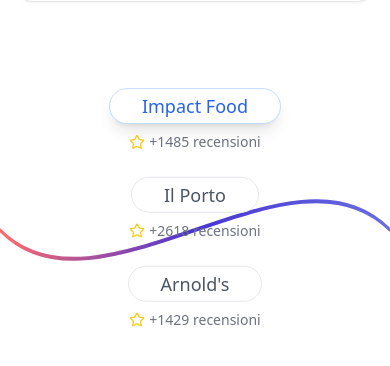
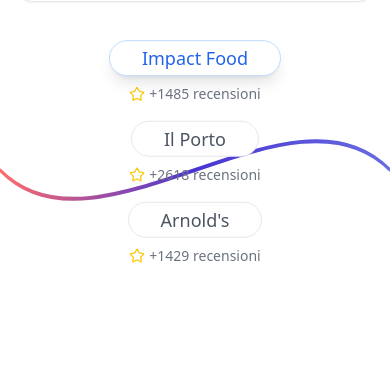
Before and after one commit to Mbenve9198/case-studies, a Next.js app: page / in a window 390 px wide. Shown: the part 1994-2360 px from the top of the page. Built offline with nearby package versions, Linux system fonts and the light colour scheme.

Commit message:
fix: ridotti spazi su mobile per evitare sovrapposizione con CTA

```diff
--- a/pages/index.tsx
+++ b/pages/index.tsx
@@ -195,7 +195,7 @@ export default function CaseStudies() {
       </div>
 
       {/* Case Study Content */}
-      <div className="max-w-6xl mx-auto px-4 pt-4 pb-32 sm:px-6 lg:px-8">
+      <div className="max-w-6xl mx-auto px-4 pt-4 pb-24 sm:pb-32 sm:px-6 lg:px-8">
         <AnimatePresence mode="wait">
           <motion.div
             key={selectedCase.id}
@@ -234,7 +234,7 @@ export default function CaseStudies() {
       </div>
 
       {/* Case Study Navigation Bottom */}
-      <div className="relative max-w-6xl mx-auto px-4 mb-16">
+      <div className="relative max-w-6xl mx-auto px-4 mb-24 sm:mb-16">
         {/* Curved line connector */}
         <div className="absolute inset-0 flex items-center justify-center">
           <svg
@@ -270,11 +270,11 @@ export default function CaseStudies() {
         </div>
 
         {/* Bottom Navigation Buttons */}
-        <div className="relative flex flex-col sm:flex-row justify-between max-w-4xl mx-auto px-8 -mt-8">
+        <div className="relative flex flex-col sm:flex-row justify-between max-w-4xl mx-auto px-8 -mt-12">
           {cases.map((caseStudy, index) => (
             <motion.div
               key={`bottom-${caseStudy.id}`}
-              className={`flex flex-col items-center mb-6 sm:mb-0 ${
+              className={`flex flex-col items-center mb-4 sm:mb-0 ${
                 index === 1 ? 'sm:mt-32' : index === 2 ? 'sm:mt-8' : 'sm:mt-16'
               }`}
               animate={{ y: [0, -10, 0] }}
```
